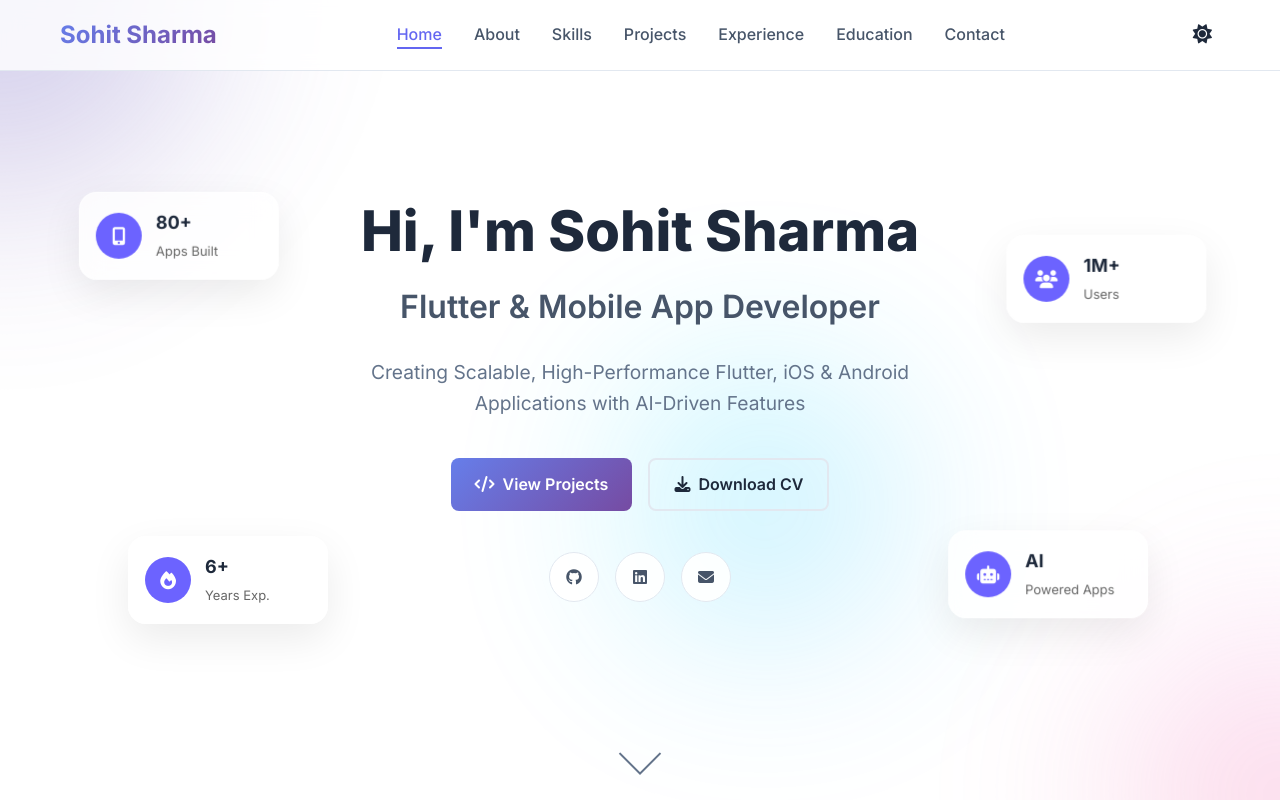
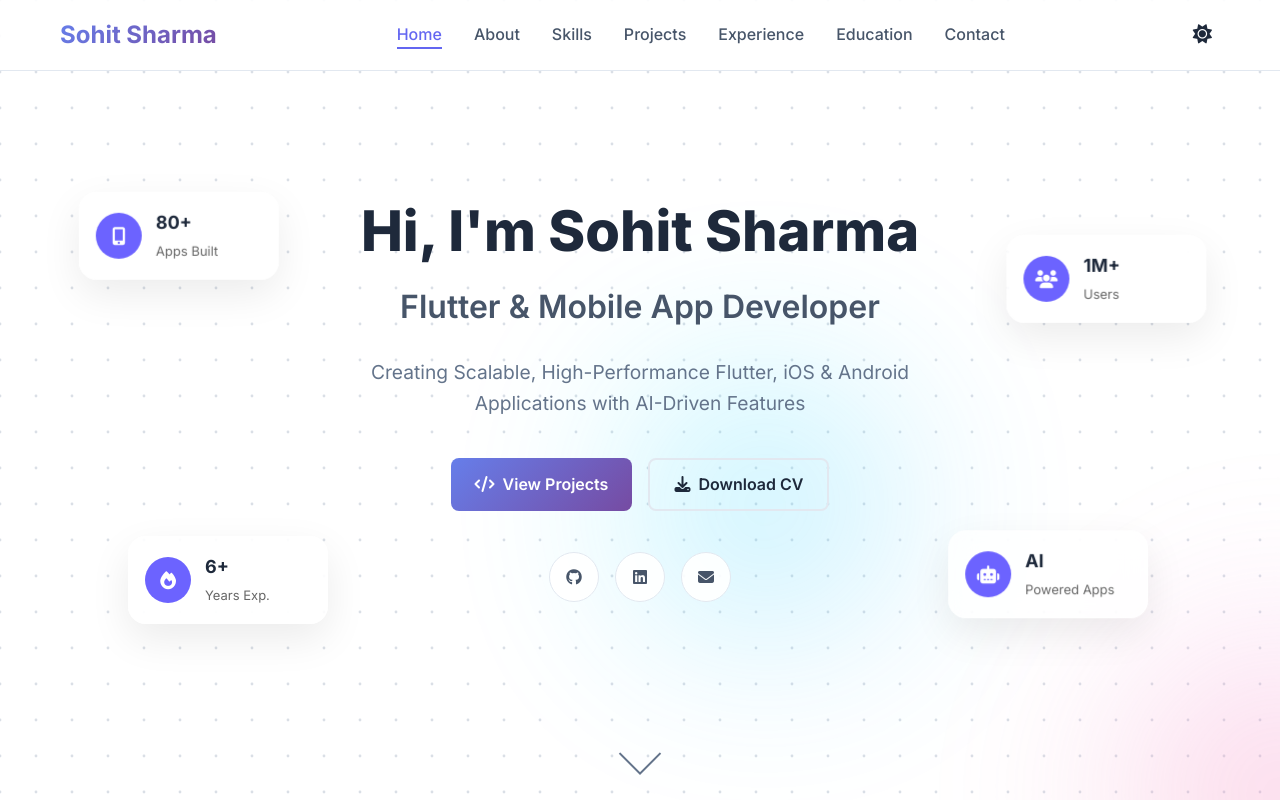
Before and after one commit to Sohit-Sharma/sohit-sharma.github.io, a plain HTML site: page index.html in a window 1280 px wide. Shown: the top 800 px of the page. Drawn offline with Linux system fonts and the light colour scheme.

Commit message:
added dots animation

```diff
--- a/index.html
+++ b/index.html
@@ -57,7 +57,7 @@
     <!-- Hero Section -->
     <section id="home" class="hero">
         <div class="hero-background">
-
+                <canvas id="dot-grid" class="dot-grid"></canvas>
             <div class="gradient-sphere"></div>
             <div class="gradient-sphere"></div>
             <div class="gradient-sphere"></div>
--- a/script.js
+++ b/script.js
@@ -17,6 +17,7 @@ document.addEventListener('DOMContentLoaded', () => {
     initializeAnimations();
     initializeContactForm();
     initializeSkillBars();
+    initializeDotGrid();
 });
 
 // Theme Management
@@ -168,6 +169,110 @@ function initializeSkillBars() {
     skillBars.forEach(bar => {
         bar.style.width = '0%';
     });
+}
+
+// Interactive Dot Grid (Hero Background)
+function initializeDotGrid() {
+    const canvas = document.getElementById('dot-grid');
+    const heroSection = document.getElementById('home');
+    if (!canvas || !heroSection) return;
+
+    const ctx = canvas.getContext('2d');
+
+    const SPACING = 36;        // distance between dots (px)
+    const BASE_RADIUS = 1.4;   // resting dot size
+    const MAX_RADIUS = 3.2;    // dot size right under the cursor
+    const INFLUENCE = 140;     // how far the cursor effect reaches (px)
+    const EASE = 0.15;         // smoothing for grow/shrink animation
+
+    let dots = [];
+    let width = 0;
+    let height = 0;
+    const dpr = Math.min(window.devicePixelRatio || 1, 2);
+    const mouse = { x: -9999, y: -9999 };
+    let dotColor = getDotColor();
+
+    function getDotColor() {
+        return getComputedStyle(document.documentElement)
+            .getPropertyValue('--dot-rgb').trim() || '148, 163, 184';
+    }
+
+    function buildGrid() {
+        const rect = heroSection.getBoundingClientRect();
+        width = rect.width;
+        height = rect.height;
+
+        canvas.width = width * dpr;
+        canvas.height = height * dpr;
+        canvas.style.width = width + 'px';
+        canvas.style.height = height + 'px';
+        ctx.setTransform(dpr, 0, 0, dpr, 0, 0);
+
+        dots = [];
+        const cols = Math.ceil(width / SPACING) + 1;
+        const rows = Math.ceil(height / SPACING) + 1;
+
+        for (let i = 0; i < cols; i++) {
+            for (let j = 0; j < rows; j++) {
+                dots.push({
+                    x: i * SPACING,
+                    y: j * SPACING,
+                    radius: BASE_RADIUS,
+                    targetRadius: BASE_RADIUS
+                });
+            }
+        }
+    }
+
+    function draw() {
+        ctx.clearRect(0, 0, width, height);
+        ctx.fillStyle = `rgb(${dotColor})`;
+
+        for (const dot of dots) {
+            const dx = dot.x - mouse.x;
+            const dy = dot.y - mouse.y;
+            const dist = Math.sqrt(dx * dx + dy * dy);
+
+            dot.targetRadius = dist < INFLUENCE
+                ? BASE_RADIUS + (MAX_RADIUS - BASE_RADIUS) * (1 - dist / INFLUENCE)
+                : BASE_RADIUS;
+
+            dot.radius += (dot.targetRadius - dot.radius) * EASE;
+
+            const growth = (dot.radius - BASE_RADIUS) / (MAX_RADIUS - BASE_RADIUS);
+            ctx.globalAlpha = Math.min(1, Math.max(0.35, 0.35 + 0.65 * growth));
+
+            ctx.beginPath();
+            ctx.arc(dot.x, dot.y, dot.radius, 0, Math.PI * 2);
+            ctx.fill();
+        }
+        ctx.globalAlpha = 1;
+
+        requestAnimationFrame(draw);
+    }
+
+    heroSection.addEventListener('mousemove', (e) => {
+        const rect = heroSection.getBoundingClientRect();
+        mouse.x = e.clientX - rect.left;
+        mouse.y = e.clientY - rect.top;
+    });
+
+    heroSection.addEventListener('mouseleave', () => {
+        mouse.x = -9999;
+        mouse.y = -9999;
+    });
+
+    window.addEventListener('resize', debounce(buildGrid, 150));
+
+    const themeBtn = document.getElementById('theme-toggle');
+    if (themeBtn) {
+        themeBtn.addEventListener('click', () => {
+            setTimeout(() => { dotColor = getDotColor(); }, 0);
+        });
+    }
+
+    buildGrid();
+    draw();
 }
 
 // Contact Form
--- a/style.css
+++ b/style.css
@@ -51,6 +51,8 @@
     /* Typography */
     --font-primary: 'Inter', sans-serif;
     --font-mono: 'Fira Code', monospace;
+
+    --dot-rgb: 148, 163, 184; /* dot color for dark theme */
 }
 
 /* Global Styles */
@@ -84,6 +86,7 @@ body.light-theme {
     --border-color: var(--light-border-color);
     --card-bg: var(--light-card-bg);
     --glass-bg: var(--light-glass-bg);
+    --dot-rgb: 100, 116, 139; /* dot color for light theme */
 }
 
 /* Container */
@@ -384,6 +387,16 @@ body.light-theme {
     width: 100%;
     height: 100%;
     z-index: -1;
+}
+
+.dot-grid {
+    position: absolute;
+    top: 0;
+    left: 0;
+    width: 100%;
+    height: 100%;
+    display: block;
+    pointer-events: none;
 }
 
 .gradient-sphere {
```
Also changed, not shown: 1 other file.
